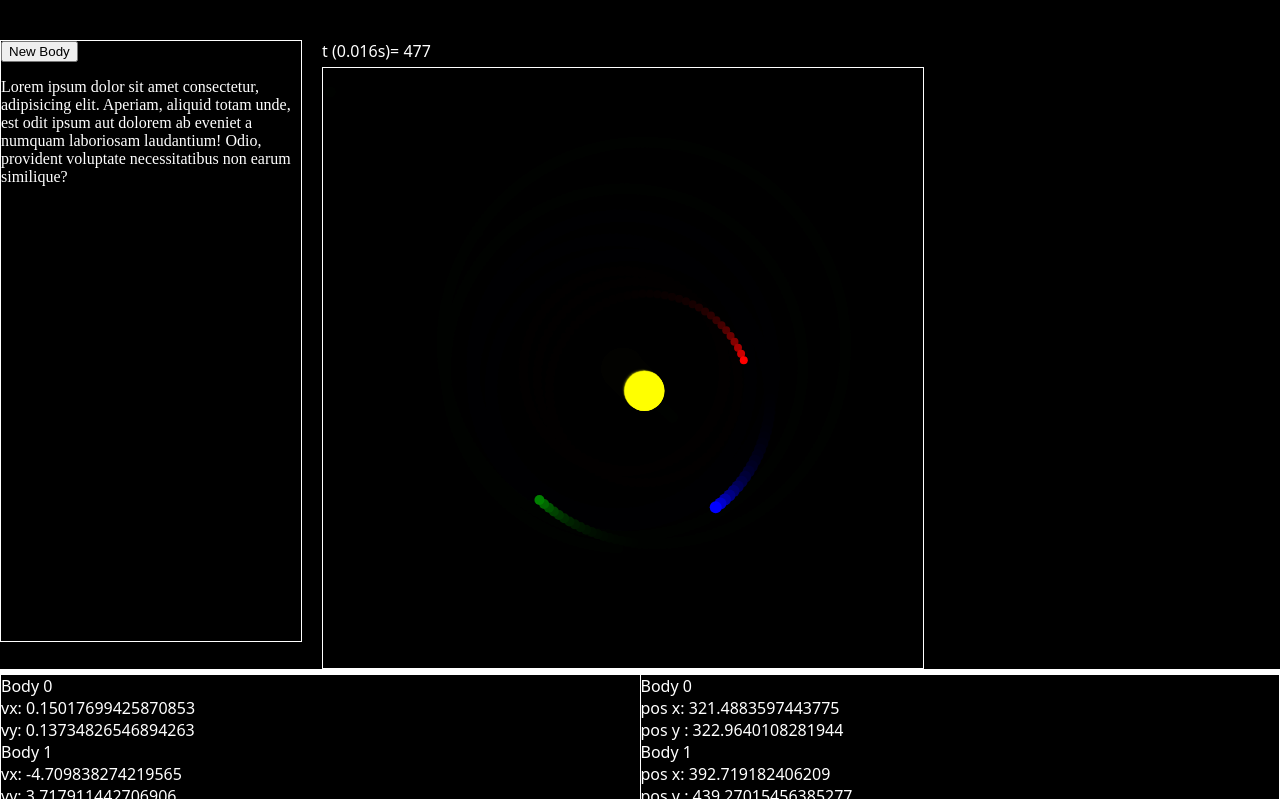
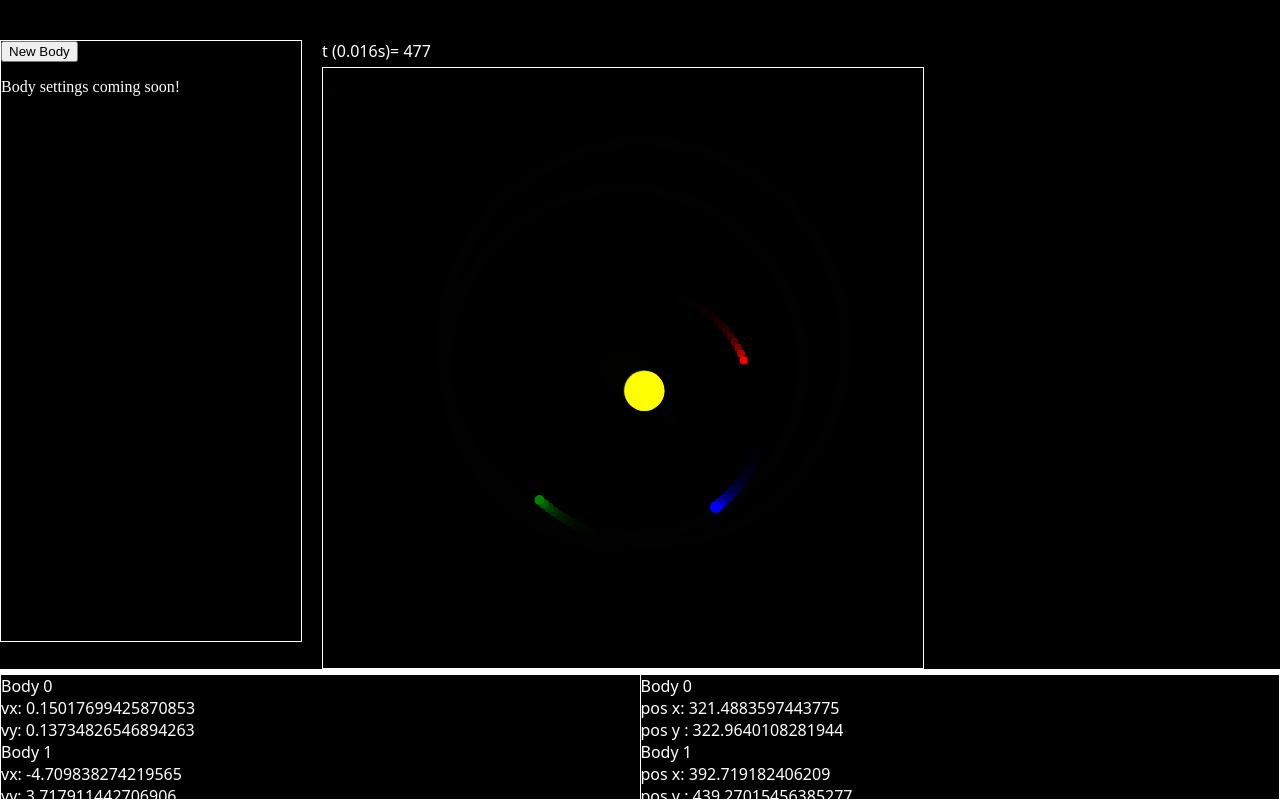
Before and after one commit to btfcookies/CeCoSUNK, a website: page public/index.html in a window 1280 px wide. Both pictures are taken after a click on the button "New Body". Drawn offline with Linux system fonts and the light colour scheme.

Commit message:
chore: remove placeholder text

```diff
--- a/public/index.html
+++ b/public/index.html
@@ -10,7 +10,7 @@
         <div id="side-panel">
             <button onclick="createBody()">New Body</button>
             <div id="body-settings">
-                <p>Lorem ipsum dolor sit amet consectetur, adipisicing elit. Aperiam, aliquid totam unde, est odit ipsum aut dolorem ab eveniet a numquam laboriosam laudantium! Odio, provident voluptate necessitatibus non earum similique?</p>
+                <p>Body settings coming soon!</p>
             </div>
         </div>
         <div id="canvas-col">
--- a/public/script.js
+++ b/public/script.js
@@ -101,7 +101,7 @@ function update() {
 }
 
 function render() {
-    ctx.fillStyle = "rgba(0, 0, 0, 0.2)"; //trail
+    ctx.fillStyle = "rgba(0, 0, 0, 0.3)"; //trail
     ctx.fillRect(0, 0, canvas.width, canvas.height);
     for (const b of bodies) drawCircle(b.x, b.y, b.radius, b.color);
 }
```
